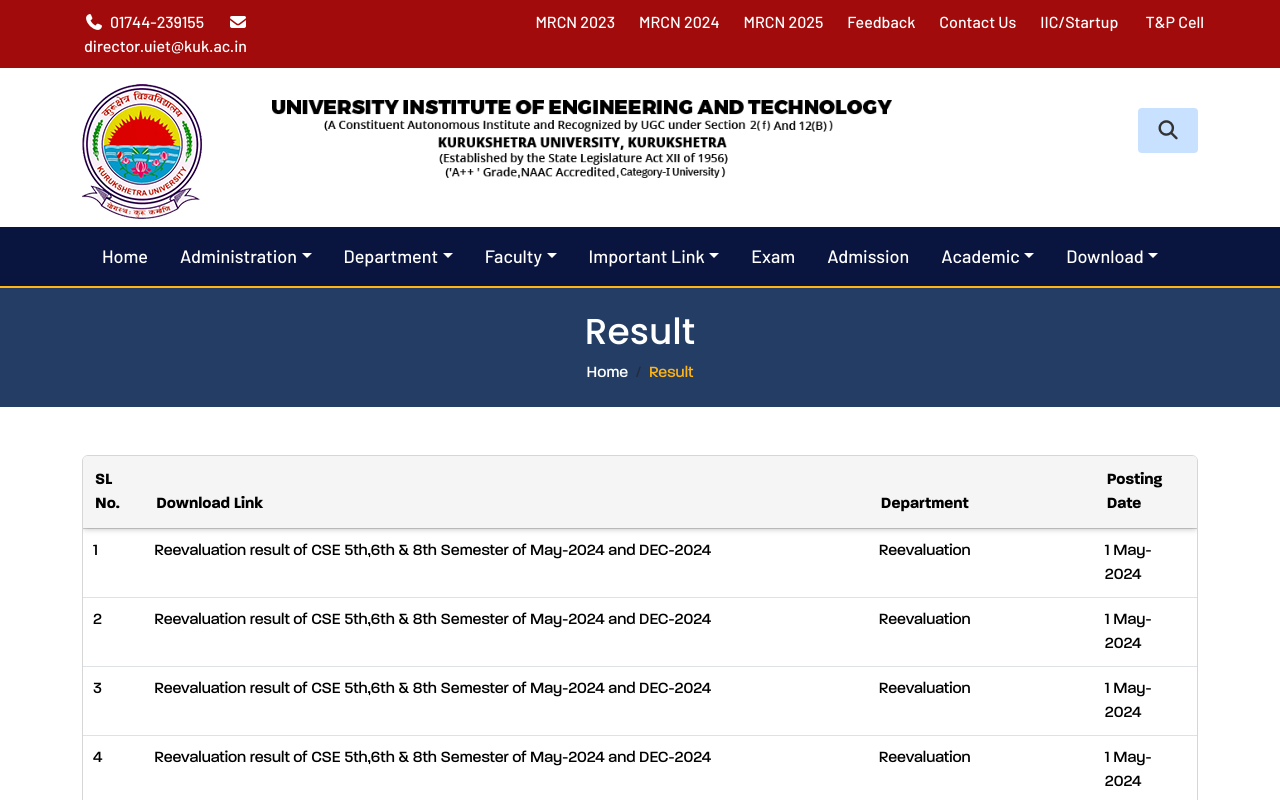
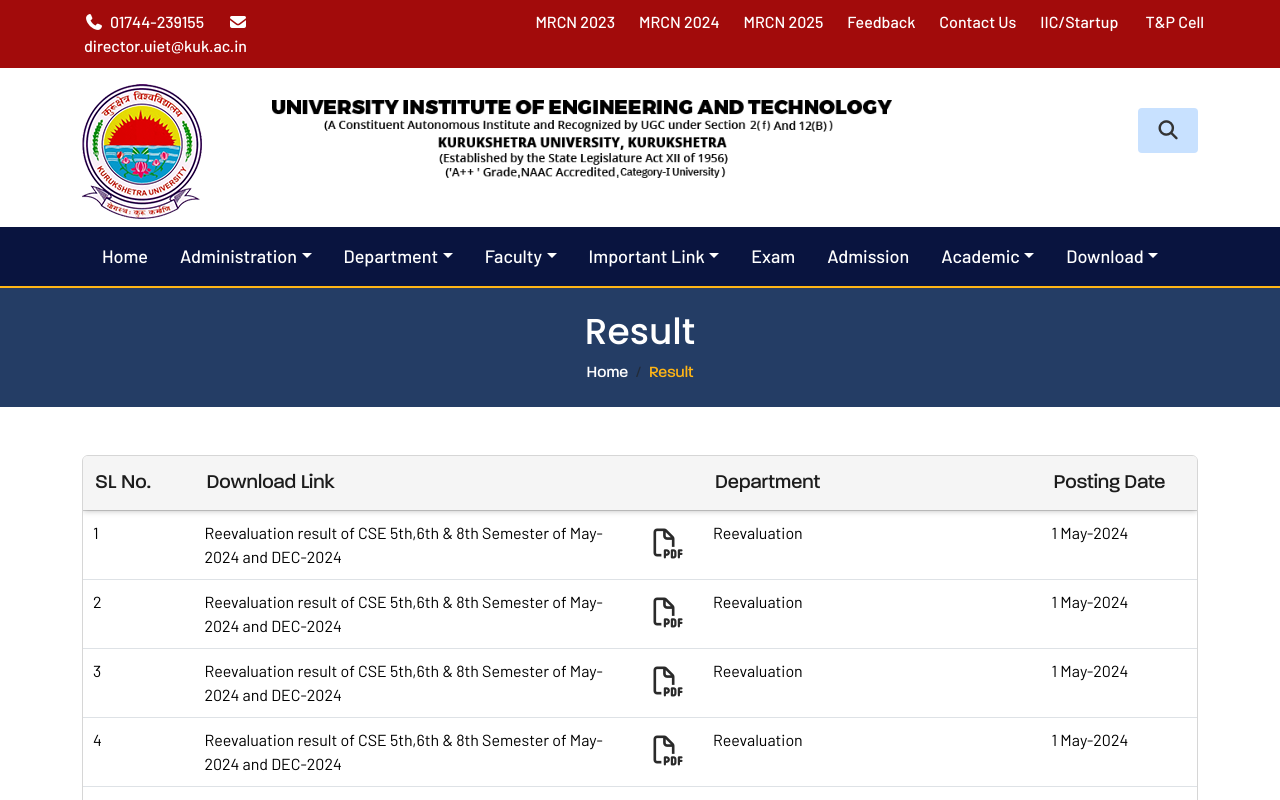
Before and after one commit to Harsh10092000/uiet_kuk, a Next.js app: page /examination in a window 1280 px wide. Shown: the top 800 px of the page. Built offline with nearby package versions, Linux system fonts and the light colour scheme.

Commit message:
page create
pages

```diff
--- a/app/(main)/examination/page.jsx
+++ b/app/(main)/examination/page.jsx
@@ -24,8 +24,9 @@
             <table class="table text-left">
               <thead>
                 <tr>
-                  <th>SL No.</th>
-                  <th>Download Link</th>
+                  <th style={{width:"10%"}}>SL No.</th>
+                  <th style={{width:"40%"}}>Download Link</th>
+                  <th></th>
                   <th>Department</th>
                   <th>Posting Date</th>
                 </tr>
@@ -35,7 +36,9 @@
                   <td >1</td>
                   <td>
                     Reevaluation result of CSE 5th,6th & 8th Semester of May-2024 and DEC-2024
+
                   </td>
+                  <td> <span className="file-icon"><i class="fa-regular fa-file-pdf"></i></span></td>
                   <td>Reevaluation</td>
                   <td > 1 May-2024 </td>
                 </tr>
@@ -45,6 +48,7 @@
                   <td >
                     Reevaluation result of CSE 5th,6th & 8th Semester of May-2024 and DEC-2024
                   </td>
+                   <td> <span className="file-icon"><i class="fa-regular fa-file-pdf"></i></span></td>
                   <td>Reevaluation</td>
                   <td>1 May-2024</td>
                 </tr>
@@ -54,6 +58,7 @@
                   <td >
                     Reevaluation result of CSE 5th,6th & 8th Semester of May-2024 and DEC-2024
                   </td>
+                   <td> <span className="file-icon"><i class="fa-regular fa-file-pdf"></i></span></td>
                   <td>Reevaluation</td>
                   <td> 1 May-2024</td>
                 </tr>
@@ -63,6 +68,7 @@
                   <td >
                    Reevaluation result of CSE 5th,6th & 8th Semester of May-2024 and DEC-2024
                   </td>
+                   <td> <span className="file-icon"><i class="fa-regular fa-file-pdf"></i></span></td>
                   <td>Reevaluation</td>
                   <td> 1 May-2024</td>
                 </tr>
@@ -72,6 +78,7 @@
                   <td >
                     Reevaluation result of CSE 5th,6th & 8th Semester of May-2024 and DEC-2024 Reevaluation result of CSE 5th,6th & 8th Semester of May-2024 and DEC-2024
                   </td>
+                   <td> <span className="file-icon"><i class="fa-regular fa-file-pdf"></i></span></td>
                   <td>Reevaluation Reevaluation Reevaluation</td>
                   <td> 1 May-2024</td>
                 </tr>
--- a/app/custom.css
+++ b/app/custom.css
@@ -272,6 +272,7 @@
 }
 table.table tr td {
     padding: 10px;
+       font-family: "Barlow", sans-serif;
 }
 /* coures-block */
 
@@ -678,11 +679,61 @@
     border: 1px solid #d6d6d6;
 }
 
-table thead th{
-    background-color:#f5f5f5 !important;
+table thead th {
+    background-color: #f5f5f5 !important;
     padding: 12px !important;
+    font-size: 20px;
+    font-weight: 400;
+    color: #1c1c1c !important;
 }
 
+span.file-icon {
+    display: inline-block;
+    font-size: 28px;
+    color: #2a2a2a;
+}
+.banner-content p {
+    color: #fff !important;
+    font-size: 21px;
+    padding: 0 160px;
+    line-height: 34px;
+}
+
+/* admission-page */
+section.banner {
+    height: 400px;
+    background-color: #f2f4ff;
+    display: flex;
+    align-items: center;
+    justify-content: center;
+    text-align: center;
+    position: relative;
+}
+/* section.banner:before {
+    content: "";
+    background: #0000008f;
+
+    position: absolute;
+    top: 0;
+    bottom: 0;
+    left: 0;
+    right: 0;
+}
+.banner-bg{
+    background: url(/slide-3.jpg);
+} */
+
+.banner-content {
+    position: relative;
+    z-index: 2;
+}
+.banner-content h2 {
+    color: #09143f !important;
+    font-size: 50px !important;
+}
+.banner-content p{
+    color: #09143f !important;
+}
 /* responsive-start */
 
 
```
Also changed, not shown: app/(main)/admission-form/page.jsx (added, +27 -0 lines).
